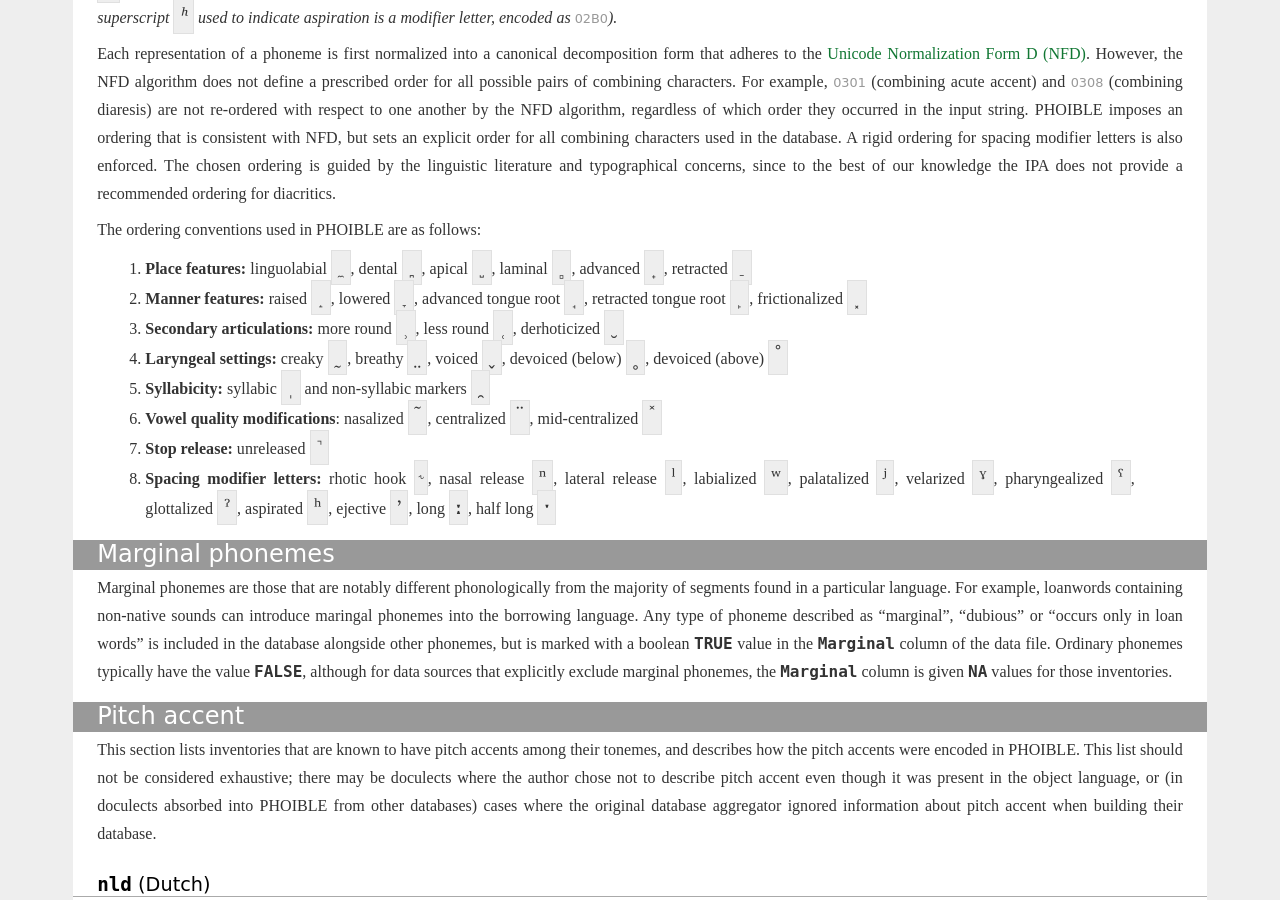
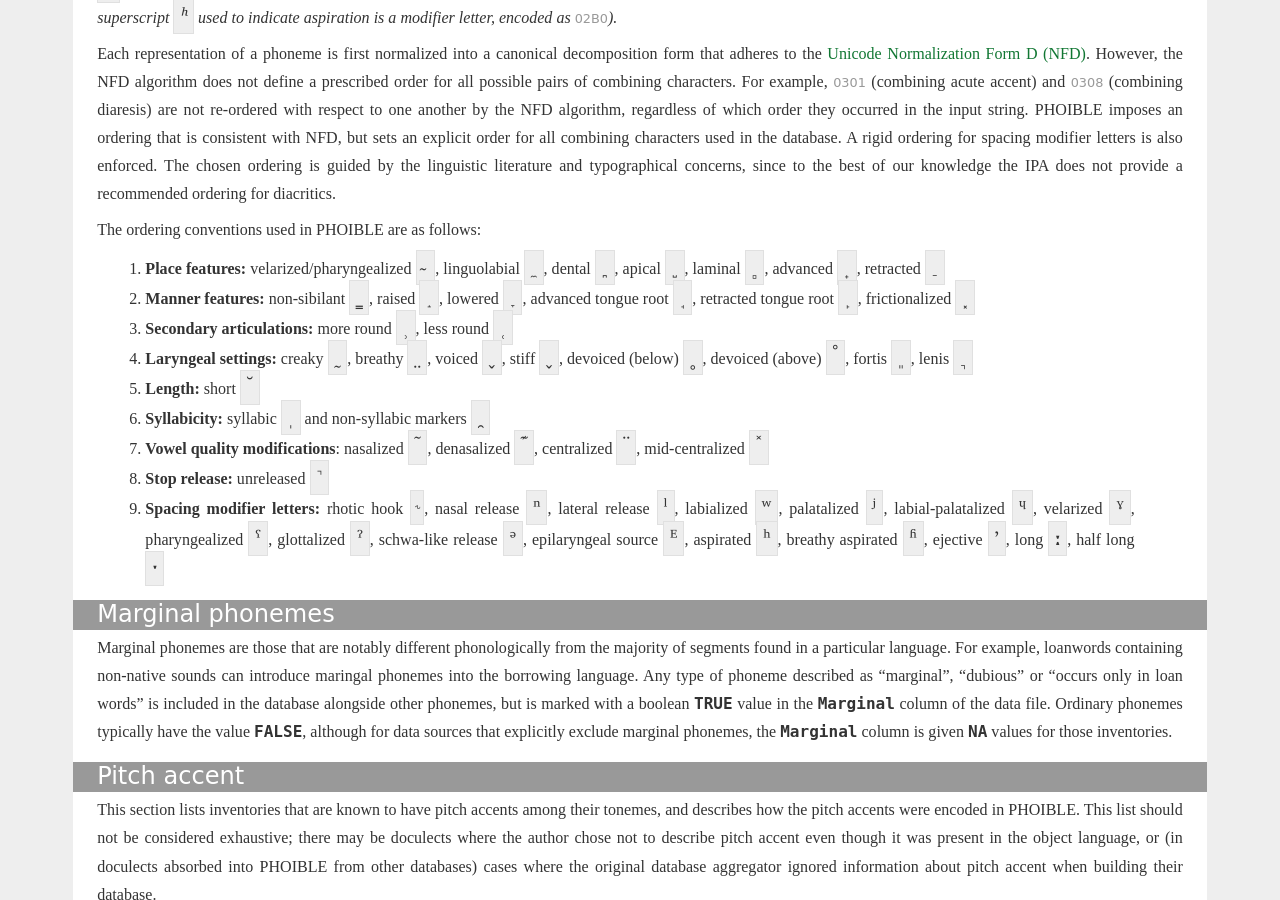
Before and after one commit to phoible/phoible.github.io, a Jekyll site: the page built from conventions.md, in a window 1280 px wide and 900 px high, scrolled down 3613 px. Built offline with Jekyll 4.4.1, drawn with Linux system fonts in a browser that asks for light colours; some web fonts are replaced.

Commit message:
bring glyph ordering conventions in line with create_glyph_type_variables function

```diff
--- a/conventions.md
+++ b/conventions.md
@@ -95,14 +95,15 @@
 
 The ordering conventions used in PHOIBLE are as follows:
 
-1. **Place features:** linguolabial ~~`̼`~~, dental ~~`̪`~~, apical ~~`̺`~~, laminal ~~`̻`~~, advanced ~~`̟`~~, retracted ~~`̠`~~
-2. **Manner features:** raised ~~`̝`~~, lowered ~~`̞`~~, advanced tongue root ~~`̘`~~, retracted tongue root ~~`̙`~~, frictionalized ~~`͓`~~
-3. **Secondary articulations:** more round ~~`̹`~~, less round ~~`̜`~~, derhoticized ~~`̮`~~
-4. **Laryngeal settings:** creaky ~~`̰`~~, breathy ~~`̤`~~, voiced ~~`̬`~~, devoiced (below) ~~`̥`~~, devoiced (above) ~~`̊`~~
-5. **Syllabicity:** syllabic ~~`̩`~~ and non-syllabic markers ~~`̯`~~
-6. **Vowel quality modifications**: nasalized ~~`̃`~~, centralized ~~`̈`~~, mid-centralized ~~`̽`~~
-7. **Stop release:** unreleased `̚`
-8. **Spacing modifier letters:** rhotic hook `˞`, nasal release `ⁿ`, lateral release `ˡ`, labialized `ʷ`, palatalized `ʲ`, velarized `ˠ`, pharyngealized `ˤ`, glottalized `ˀ`, aspirated `ʰ`, ejective `ʼ`, long `ː`, half long `ˑ`
+1. **Place features:** velarized/pharyngealized ~~`̴`~~, linguolabial ~~`̼`~~, dental ~~`̪`~~, apical ~~`̺`~~, laminal ~~`̻`~~, advanced ~~`̟`~~, retracted ~~`̠`~~
+2. **Manner features:** non-sibilant ~~`͇`~~, raised ~~`̝`~~, lowered ~~`̞`~~, advanced tongue root ~~`̘`~~, retracted tongue root ~~`̙`~~, frictionalized ~~`͓`~~
+3. **Secondary articulations:** more round ~~`̹`~~, less round ~~`̜`~~
+4. **Laryngeal settings:** creaky ~~`̰`~~, breathy ~~`̤`~~, voiced ~~`̬`~~, stiff ~~`̬`~~, devoiced (below) ~~`̥`~~, devoiced (above) ~~`̊`~~, fortis ~~`͈`~~, lenis ~~`͉`~~
+5. **Length:** short ~~`̆`~~
+6. **Syllabicity:** syllabic ~~`̩`~~ and non-syllabic markers ~~`̯`~~
+7. **Vowel quality modifications**: nasalized ~~`̃`~~, denasalized ~~`͊`~~, centralized ~~`̈`~~, mid-centralized ~~`̽`~~
+8. **Stop release:** unreleased `̚`
+9. **Spacing modifier letters:** rhotic hook `˞`, nasal release `ⁿ`, lateral release `ˡ`, labialized `ʷ`, palatalized `ʲ`, labial-palatalized `ᶣ`, velarized `ˠ`, pharyngealized `ˤ`, glottalized `ˀ`, schwa-like release `ᵊ`, epilaryngeal source `ᴱ`, aspirated `ʰ`, breathy aspirated `ʱ`, ejective `ʼ`, long `ː`, half long `ˑ`
 
 # Marginal phonemes
 Marginal phonemes are those that are notably different phonologically from the majority of segments found in a particular language. For example, loanwords containing non-native sounds can introduce maringal phonemes into the borrowing language. Any type of phoneme described as “marginal”, “dubious” or “occurs only in loan words” is included in the database alongside other phonemes, but is marked with a boolean <span class="mono">TRUE</span> value in the <span class="mono">Marginal</span> column of the data file. Ordinary phonemes typically have the value <span class="mono">FALSE</span>, although for data sources that explicitly exclude marginal phonemes, the <span class="mono">Marginal</span> column is given <span class="mono">NA</span> values for those inventories.
```
